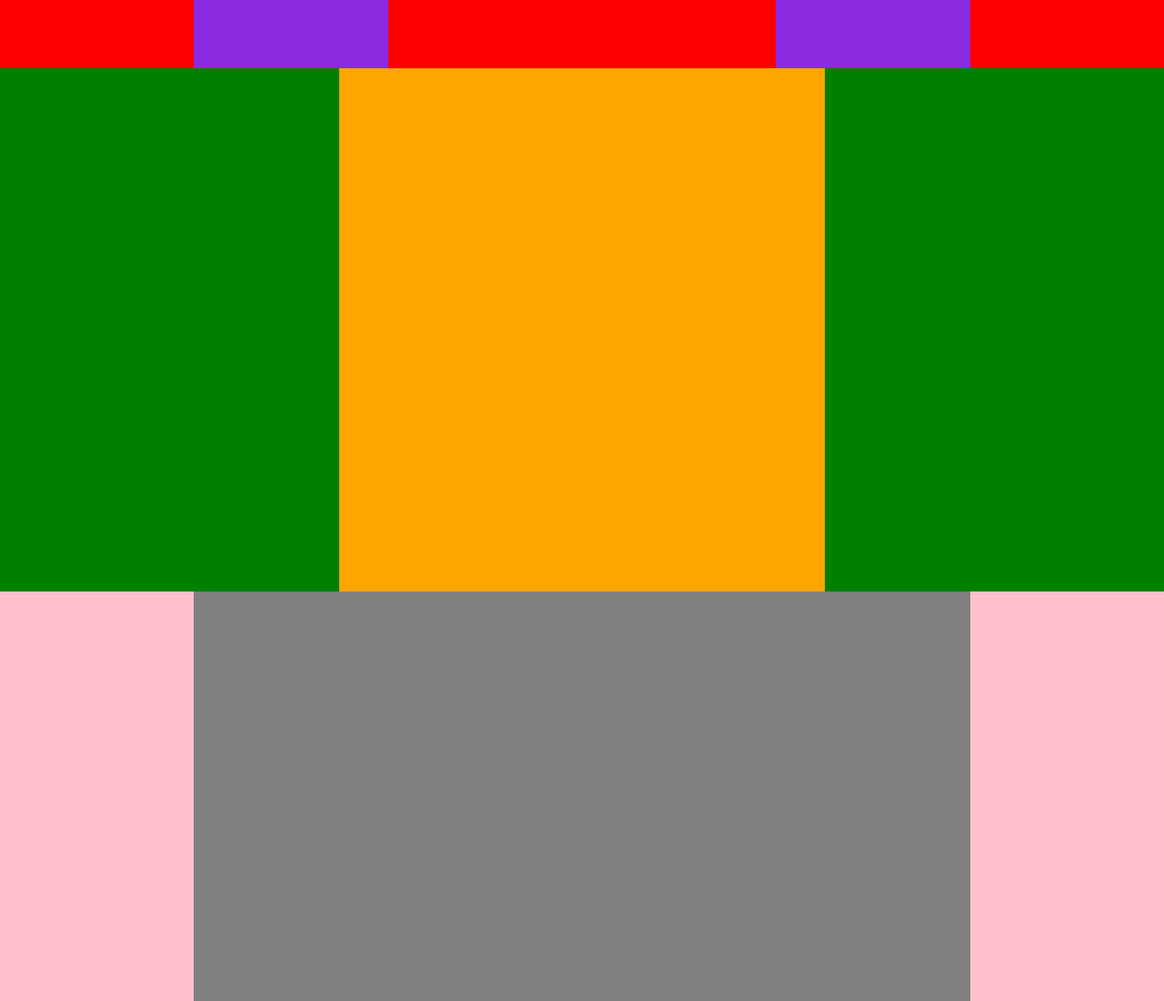
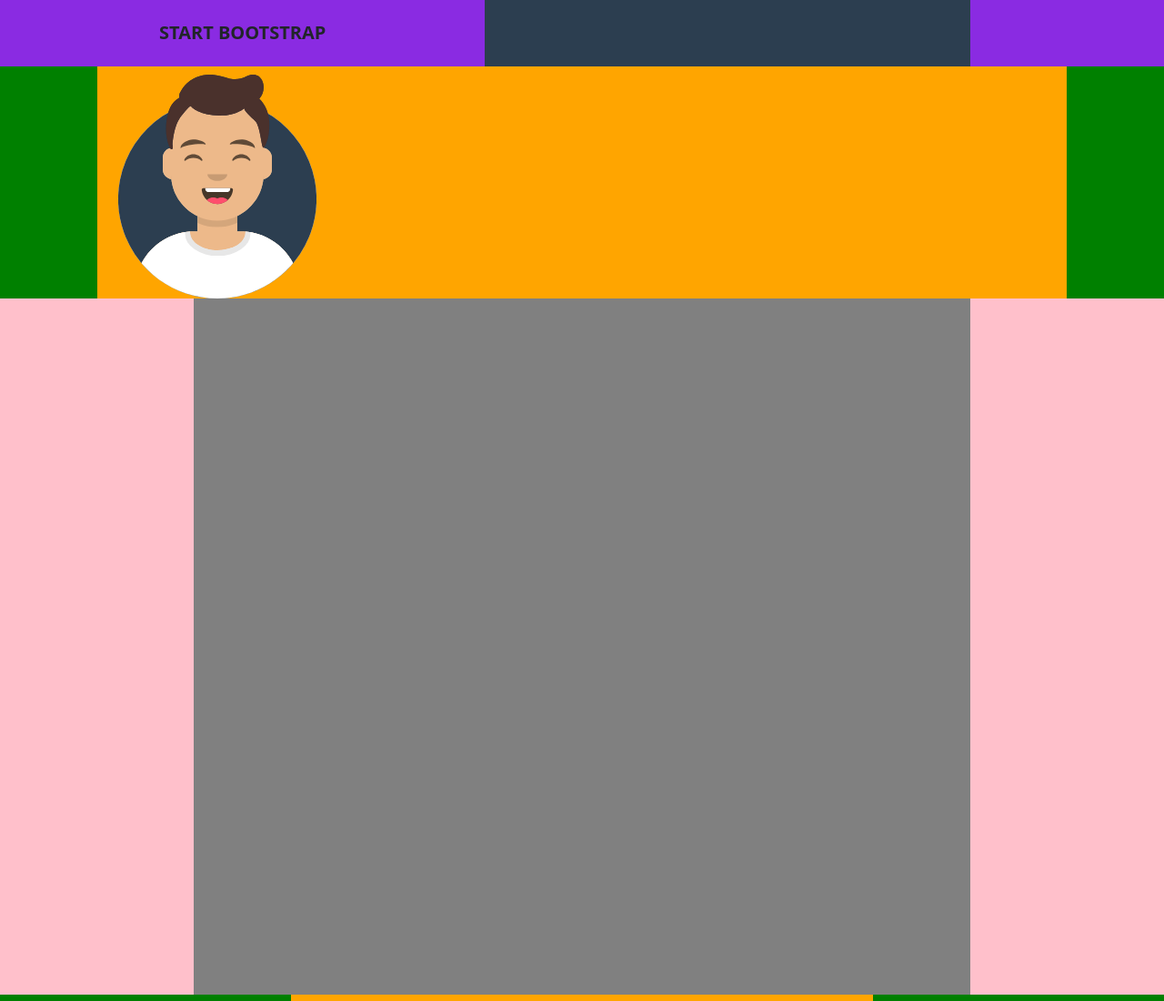
Before and after one commit to AmedeoPioSpina/html-css-bootstrap-freelancer, a plain HTML site: page index.html in a window 1280 px wide. Shown: the top 1100 px of the page at 91% size. Drawn offline with nearby package versions, Linux system fonts and the light colour scheme.

Commit message:
problemi nella composizione

```diff
--- a/index.html
+++ b/index.html
@@ -10,14 +10,22 @@
 <body>
     <header>
         <nav class="container-fluid">
-            <div class="row">
-                <div class="col-2 offset-md-2 h-75-custom bg-blueviolet"></div>
-                <div class="col-2 offset-md-4 h-75-custom bg-blueviolet"></div>
+            <div class="row justify-content-between bg-custom-1">
+                <div class="col-5 py-4 text-center bg-blueviolet">
+                    <span class="navbar-brand fs-5 fw-bolder h1">
+                        START BOOTSTRAP
+                    </span>
+                </div>
+                <div class="col-2 bg-blueviolet">
+
+                </div>
             </div>
         </nav>
         <section class="container-fluid">
             <div class="row justify-content-center bg-green">
-                <div class="col-5 h-575 bg-orange"></div>
+                <div class="col-10 center bg-orange">
+                    <img class="avatar-img" src="img/avatar.svg" alt="avatar">
+                </div>
             </div>
         </section>
     </header>
--- a/style/style.css
+++ b/style/style.css
@@ -53,3 +53,11 @@
 .bg-magenta {
     background-color: magenta;
 }
+
+.bg-custom-1 {
+    background-color: #2C3E50;
+}
+
+.avatar-img {
+    width: 15rem;
+}
```
Also changed, not shown: img/avatar.svg (added), img/cabin.png (added), img/cake.png (added), img/circus.png (added), img/game.png (added), img/safe.png (added), img/submarine.png (added).
